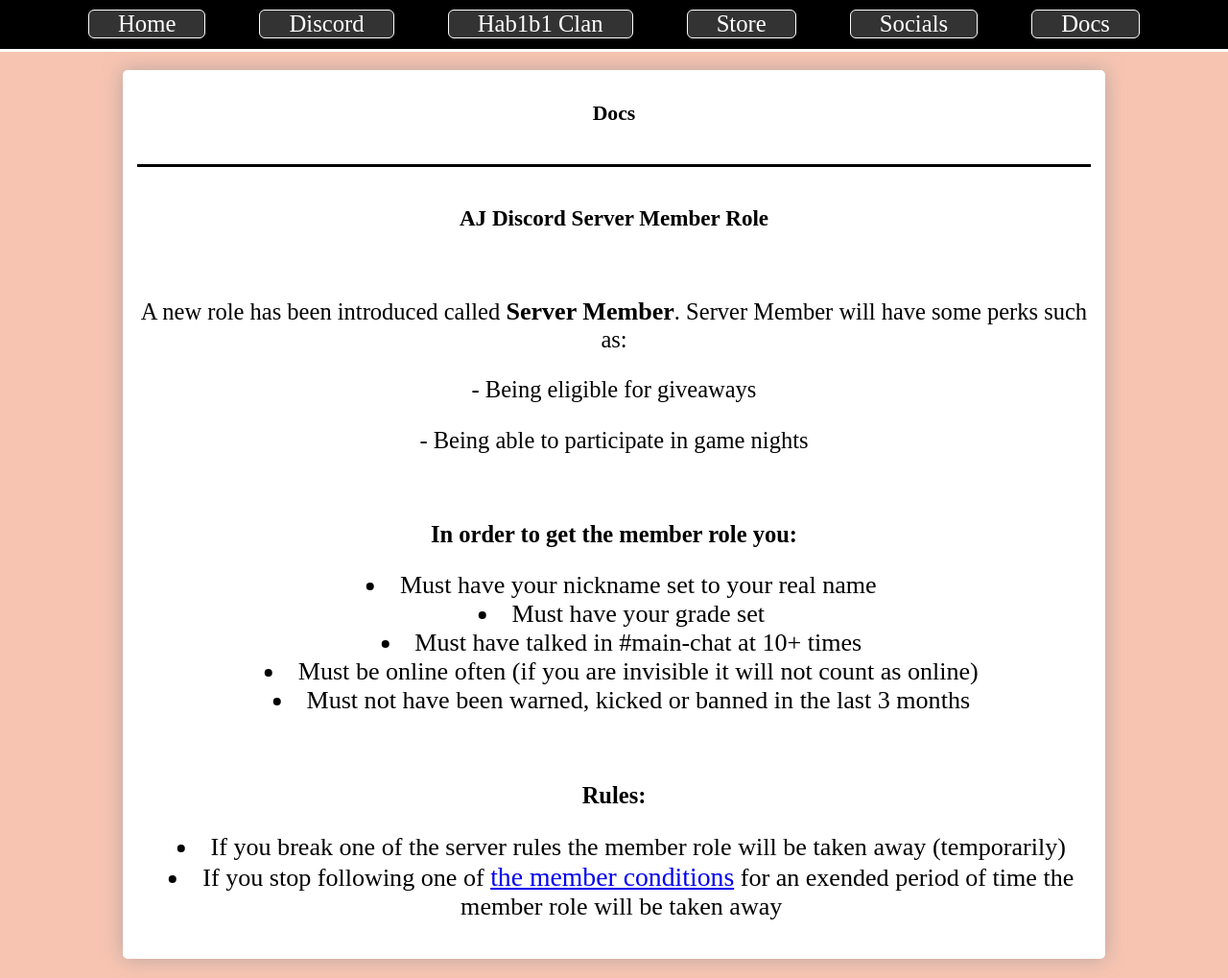
After one commit to GageTheGreat/gagethegreat.github.io, a PHP site: page /docs/private/1.html in a window 1280 px wide. The commit adds this page. Shown: the whole page at 96% size. Run offline with PHP 8.4, Linux system fonts and the light colour scheme; some web fonts are replaced.

Commit message:
docs make private 1

```diff
--- a/404.html
+++ b/404.html
@@ -1,5 +1,6 @@
 <!DOCTYPE html>
 <html lang="en">
+
 <head>
     <meta charset="UTF-8">
     <meta http-equiv="X-UA-Compatible" content="IE=edge">
@@ -7,11 +8,14 @@
     <link rel="stylesheet" href="/Error/errorstyles.css">
     <title>404 | Page Not Found</title>
 </head>
+
 <body class="pError">
     <div>
         <h1 style="font-size: 30;">404</h1>
         <p style="position: relative;top: 30px;">Page Not Found</p>
-            <p style="position: relative;top: 50px;">The page you are trying to access does not exist. If you think this is a false error, try visiting this page at a later time.</p>
+        <p style="position: relative;top: 50px;">The page you are trying to access does not exist. If you think this is
+            a false error, try visiting this page at a later time.</p>
     </div>
 </body>
+
 </html>
--- /dev/null
+++ b/docs/private/1.html
@@ -0,0 +1,72 @@
+<!DOCTYPE html>
+<html lang="en">
+
+<head>
+  <meta charset="UTF-8">
+  <meta http-equiv="X-UA-Compatible" content="IE=edge">
+  <meta name="viewport" content="width=, initial-scale=1.0">
+  <link rel="stylesheet" href="/styles/main.css">
+  <link rel="shortcut icon" href="/favicon.ico?">
+  <title>Reddstone35 - Docs</title>
+</head>
+
+<body>
+  <header class="fixed-relatively main-header">
+    <nav class="main-navagation-bar-all">
+      <div>
+        <div>
+          <a href="/">Home</a>
+          <a href="/discord/">Discord</a>
+          <a href="https://hab1b1clan.github.io" target="_blank">Hab1b1 Clan</a>
+          <a href="/store/">Store</a>
+          <a href="/socials/">Socials</a>
+          <a href="/docs/">Docs</a>
+        </div>
+      </div>
+    </nav>
+  </header>
+  <section class="docs-section-main">
+    <div>
+      <h1>Docs</h1>
+      <hline></hline>
+      <div>
+        <h1>AJ Discord Server Member Role</h1>
+        <br>
+        <div>
+          <p>A new role has been introduced called <strong>Server Member</strong>. Server Member will have some perks
+            such
+            as:</p>
+          <p>- Being eligible for giveaways</p>
+          <p>- Being able to participate in game nights</p>
+        </div>
+        <br>
+        <div id="member-conditions">
+          <h2>In order to get the member role you:</h2>
+          <ul>
+            <li>Must have your nickname set to your real name</li>
+            <li>Must have your grade set</li>
+            <li>Must have talked in #main-chat at 10+ times</li>
+            <li>Must be online often (if you are invisible it will not count as online)</li>
+            <li>Must not have been warned, kicked or banned in the last 3 months</li>
+          </ul>
+        </div>
+        <br>
+        <div>
+          <h2>Rules:</h2>
+          <ul>
+            <li>If you break one of the server rules the member role will be taken away (temporarily)</li>
+            <li>If you stop following one of <a href="javascript:void(0)" id="condition-highlighter-rules">the
+                member conditions</a> for an exended period
+              of time the
+              member role will be
+              taken
+              away</li>
+          </ul>
+        </div>
+      </div>
+    </div>
+  </section>
+  <script src="/src/scripts/docs/private-d1.js"></script>
+</body>
+
+</html>
--- /dev/null
+++ b/src/scripts/docs/private-d1.js
@@ -0,0 +1,13 @@
+document.getElementById("condition-highlighter-rules").addEventListener("click", (e) => {
+  document.getElementById("member-conditions").style.transition = "0.3s ease-in-out"
+  document.getElementById("member-conditions").style.backgroundColor = "#f88d"
+  setTimeout(() => {
+    document.getElementById("member-conditions").style.backgroundColor = "#f881"
+    setTimeout(() => {
+      document.getElementById("member-conditions").style.backgroundColor = "#f88d"
+      setTimeout(() => {
+        document.getElementById("member-conditions").style.backgroundColor = "transparent"
+      }, 250);
+    }, 250);
+  }, 250);
+})
--- a/styles/main.css
+++ b/styles/main.css
@@ -1,21 +1,58 @@
 @import url('https://fonts.googleapis.com/css2?family=Baloo+Bhaijaan+2&family=Chewy&family=Coda&family=Comfortaa&family=Dongle:wght@300&family=Righteous&family=Supermercado+One&display=swap');
 
 @keyframes glow-rainbow {
-  00% {color: red;}
-  10% {color: darkorange;}
-  20% {color: yellow;}
-  30% {color: lime;}
-  40% {color: green;}
-  50% {color: rgb(0, 230, 153);}
-  60% {color: aqua;}
-  70% {color: blue;}
-  80% {color: rgb(77, 0, 128);}
-  90% {color: rgb(204, 0, 255);}
-  100%{color: red;}
+  00% {
+    color: red;
+  }
+
+  10% {
+    color: darkorange;
+  }
+
+  20% {
+    color: yellow;
+  }
+
+  30% {
+    color: lime;
+  }
+
+  40% {
+    color: green;
+  }
+
+  50% {
+    color: rgb(0, 230, 153);
+  }
+
+  60% {
+    color: aqua;
+  }
+
+  70% {
+    color: blue;
+  }
+
+  80% {
+    color: rgb(77, 0, 128);
+  }
+
+  90% {
+    color: rgb(204, 0, 255);
+  }
+
+  100% {
+    color: red;
+  }
 }
 
 :root {
   --background-main: #f3a384a1;
+}
+
+ul {
+  list-style-position: inside;
+  transform: translateX(-1ch);
 }
 
 * {
@@ -34,12 +71,19 @@ body {
   background-color: var(--background-main);
   margin: 0px;
   height: 100%;
+  scroll-behavior: smooth;
 }
 
 p {
   font-family: 'Baloo Bhaijaan 2';
 }
-h1, h2, h3, h4, h5, h6 {
+
+h1,
+h2,
+h3,
+h4,
+h5,
+h6 {
   font-family: 'Coda';
 }
 
@@ -64,10 +108,12 @@ header a {
   margin: auto 2% auto 2%;
   display: inline-block;
 }
+
 header {
   position: absolute;
   width: 100%;
 }
+
 .main-navagation-bar-all {
   position: relative;
   top: -1px;
@@ -79,11 +125,13 @@ header {
   margin: 0;
   user-select: none;
 }
+
 .main-header::after {
   content: '';
   display: block;
   border-bottom: 3px solid white;
 }
+
 .main-navagation-bar-all a {
   display: inline-block;
   border: solid 1px white;
@@ -94,16 +142,20 @@ header {
   text-decoration: none;
   transition: 0.15s;
 }
+
 .main-navagation-bar-all a:hover {
   background-color: rgba(255, 255, 255, 0.4);
 }
+
 section {
   margin: auto 10px auto;
   z-index: 0;
 }
+
 .section-main-undernav {
   position: relative;
 }
+
 .fixed-relatively {
   background-color: black;
   position: -webkit-sticky;
@@ -112,9 +164,11 @@ section {
   margin: 0;
   z-index: 1;
 }
+
 .main-page-center {
   text-align: center;
 }
+
 .default-btn {
   display: inline-block;
   text-decoration: none;
@@ -128,67 +182,83 @@ section {
   user-select: none;
   border: none;
 }
+
 .default-btn:hover {
   background-color: rgba(153, 0, 0, 0.794);
   color: white;
   transform: translatey(-4px);
   box-shadow: 0px 4px 7px gray;
 }
+
 .default-btn:active {
   transition-duration: 0.03s;
   transform: translate(0px);
   box-shadow: none;
 }
+
 .main-store-index-links {
   position: relative;
   top: 9em;
 }
+
 .main-page-head1 {
   text-decoration: underline;
   font-size: 28px;
 }
+
 .default-btn-purple {
   background-color: rgb(95, 0, 184);
   color: white;
 }
+
 .default-btn-purple:hover {
   color: black;
   background-color: rgb(158, 54, 255);
 }
+
 .store-section-versions {
   position: relative;
   top: 100px;
 }
+
 .socials-tiktok {
   position: relative;
   height: 30px;
   bottom: 5px;
 }
+
 input:focus {
   outline: none;
 }
+
 .text-input {
   background-color: transparent;
   border: none;
   border-bottom: black solid 2px;
   text-align: center;
 }
+
 .juice-code-disabled {
   color: #777;
 }
+
 .social-iframe {
   width: 57%;
   height: 605px;
 }
+
 .seperator {
   user-select: none;
 }
+
 iframe {
   user-select: none;
 }
+
 .text-align {
   text-align: center;
 }
+
 .docs-section-main {
   background-color: white;
   margin: 20px 10%;
@@ -197,16 +267,19 @@ iframe {
   text-align: center;
   padding: 15px;
 }
+
 .default-btn-small {
   font-size: 20px;
   padding: 2px 12px;
   border-radius: 3px;
   margin: 7px;
 }
+
 .default-btn-small:hover {
   transform: translatey(-2px);
   box-shadow: 0px 2px 4px gray;
 }
+
 .code-aria {
   font-family: monospace;
   border-radius: 3px;
@@ -215,26 +288,37 @@ iframe {
   text-align: left;
   margin-bottom: -70px;
 }
+
 button {
   cursor: pointer;
 }
+
 pre {
-  white-space: pre-wrap;       /* Since CSS 2.1 */
-  white-space: -moz-pre-wrap;  /* Mozilla, since 1999 */
-  white-space: -pre-wrap;      /* Opera 4-6 */
-  white-space: -o-pre-wrap;    /* Opera 7 */
-  word-wrap: break-word;       /* Internet Explorer 5.5+ */
+  white-space: pre-wrap;
+  /* Since CSS 2.1 */
+  white-space: -moz-pre-wrap;
+  /* Mozilla, since 1999 */
+  white-space: -pre-wrap;
+  /* Opera 4-6 */
+  white-space: -o-pre-wrap;
+  /* Opera 7 */
+  word-wrap: break-word;
+  /* Internet Explorer 5.5+ */
 }
+
 .socials-yt-subcount {
   font-weight: 900;
   animation: glow-rainbow linear 13s infinite;
 }
+
 .social-iframe-container {
   position: relative;
   width: 100%;
   overflow: hidden;
-  padding-top: 56.25%; /* 16:9 Aspect Ratio */
+  padding-top: 56.25%;
+  /* 16:9 Aspect Ratio */
 }
+
 .social-iframe {
   position: absolute;
   width: 100%;
@@ -245,12 +329,15 @@ pre {
   right: 0%;
   border: none;
 }
+
 .margin-300 {
   margin: 0px 20%;
 }
+
 .margin-100 {
   margin: 20px 10%;
 }
+
 .plusminus-icon {
   position: relative;
   padding: 0px;
@@ -259,10 +346,12 @@ pre {
   width: 35px;
   top: 40px;
 }
+
 .plusminus-icon span {
   position: relative;
   top: -7px;
 }
+
 .socials-yt-channel-switcher {
   box-shadow: 0px 0px 3px;
   display: inline-block;
@@ -270,6 +359,7 @@ pre {
   padding: 0px 0px;
   user-select: none;
 }
+
 .socials-yt-channel-card {
   position: relative;
   width: 310px;
@@ -281,17 +371,21 @@ pre {
   font-size: 18px;
   background-color: rgba(214, 214, 214, 0.425);
 }
+
 .socials-yt-channel-card:nth-child(1) {
   border-radius: 100px 100px 0px 0px;
   border-bottom: 1px solid black;
 }
+
 .socials-yt-channel-card:nth-child(3) {
   border-radius: 0px 0px 100px 100px;
   border-top: 1px solid black;
 }
+
 .socials-yt-channel-card:hover {
   background-color: rgba(161, 161, 161, 0.425);
 }
+
 .socials-yt-channel-card img {
   position: relative;
   margin: -2px;
@@ -300,11 +394,13 @@ pre {
   top: 3px;
   border-radius: 5px;
 }
+
 .socials-yt-channel-card span {
   position: relative;
   top: -10px;
   margin-left: 10px;
 }
+
 .links-link-btn {
   position: relative;
   color: black;
@@ -320,34 +416,41 @@ pre {
   margin-top: 20px;
 
 }
+
 .links-link-btn:hover {
   transform: translateY(-4px);
   box-shadow: 0px 4px 5px rgba(0, 0, 0, 0.363);
 }
+
 .links-link-youtube:hover {
   background-color: red;
   color: white;
 }
+
 .links-link-twitch:hover {
   background-color: #9147ff;
   color: white;
 }
+
 .links-link-tiktok:hover {
   background-color: rgba(254, 44, 85, 1.0);
   color: white;
 }
+
 .links-link-discord:hover {
   background-color: rgb(88, 101, 242);
   color: white;
 }
+
 .links-link-instagram:hover {
   background-color: rgb(255, 0, 128);
   color: white;
 }
-.links-link-container{
+
+.links-link-container {
   position: absolute;
   left: 50%;
   top: 35%;
   width: 100%;
-  transform: translate(-50%,-50%);
+  transform: translate(-50%, -50%);
 }
```
Also changed, not shown: docs/index.html (+11 -68 lines), docs/scripts/index.html (+108 -3 lines), index.html (+7 -2 lines). Lines whose indentation alone changed are shown as unchanged.
